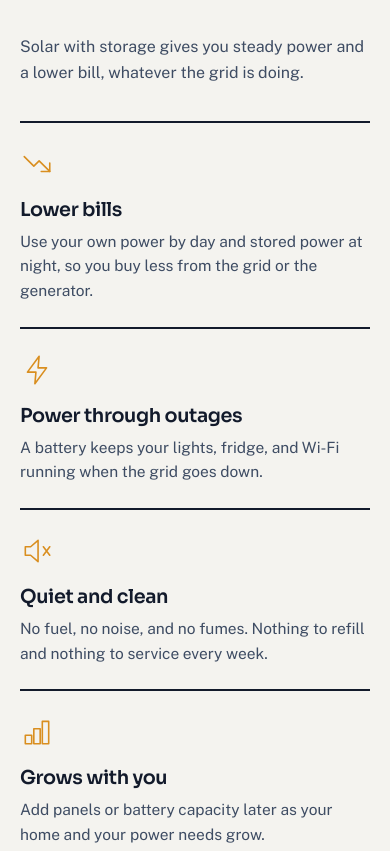
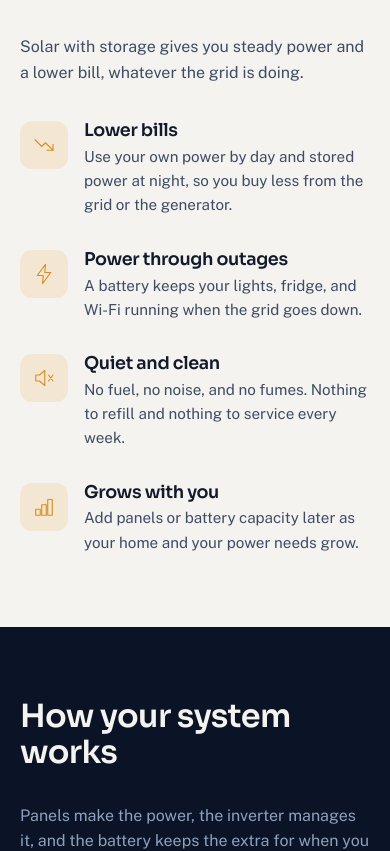
Before and after one commit to koweb1/SOLVANTA, a Next.js app: page /residential in a window 390 px wide. Shown: the part 800-1651 px from the top of the page. Built offline with nearby package versions, Linux system fonts and the light colour scheme; no server answers.

Commit message:
improved version

```diff
--- a/components/sections/ResidentialBenefits.tsx
+++ b/components/sections/ResidentialBenefits.tsx
@@ -53,14 +53,23 @@ export default function ResidentialBenefits() {
           description="Solar with storage gives you steady power and a lower bill, whatever the grid is doing."
         />
 
-        <ul className="grid grid-cols-4 gap-[clamp(24px,3vw,48px)] max-[980px]:grid-cols-2 max-[560px]:grid-cols-1">
+        <ul className="grid grid-cols-4 gap-[clamp(24px,3vw,48px)] max-[980px]:grid-cols-2 max-[560px]:grid-cols-1 max-[560px]:gap-8">
           {benefits.map((benefit) => (
-            <li key={benefit.title} className="border-t-2 border-ink pt-6">
-              <LineIcon className="mb-[18px] h-[34px] w-[34px] text-gold-deep">
-                {benefit.icon}
-              </LineIcon>
-              <h3 className="mb-2 text-[1.2rem]">{benefit.title}</h3>
-              <p className="text-[.97rem] text-steel">{benefit.text}</p>
+            <li
+              key={benefit.title}
+              className="border-t-2 border-ink pt-6 max-[560px]:grid max-[560px]:grid-cols-[48px_1fr] max-[560px]:gap-x-4 max-[560px]:border-t-0 max-[560px]:pt-0"
+            >
+              <div className="mb-[18px] max-[560px]:row-span-2 max-[560px]:mb-0 max-[560px]:grid max-[560px]:h-12 max-[560px]:w-12 max-[560px]:place-items-center max-[560px]:rounded-xl max-[560px]:bg-gold/15">
+                <LineIcon className="h-[34px] w-[34px] text-gold-deep max-[560px]:h-6 max-[560px]:w-6">
+                  {benefit.icon}
+                </LineIcon>
+              </div>
+              <h3 className="mb-2 text-[1.2rem] max-[560px]:mb-1 max-[560px]:text-[1.1rem]">
+                {benefit.title}
+              </h3>
+              <p className="text-[.97rem] text-steel max-[560px]:text-[.95rem]">
+                {benefit.text}
+              </p>
             </li>
           ))}
         </ul>
```
